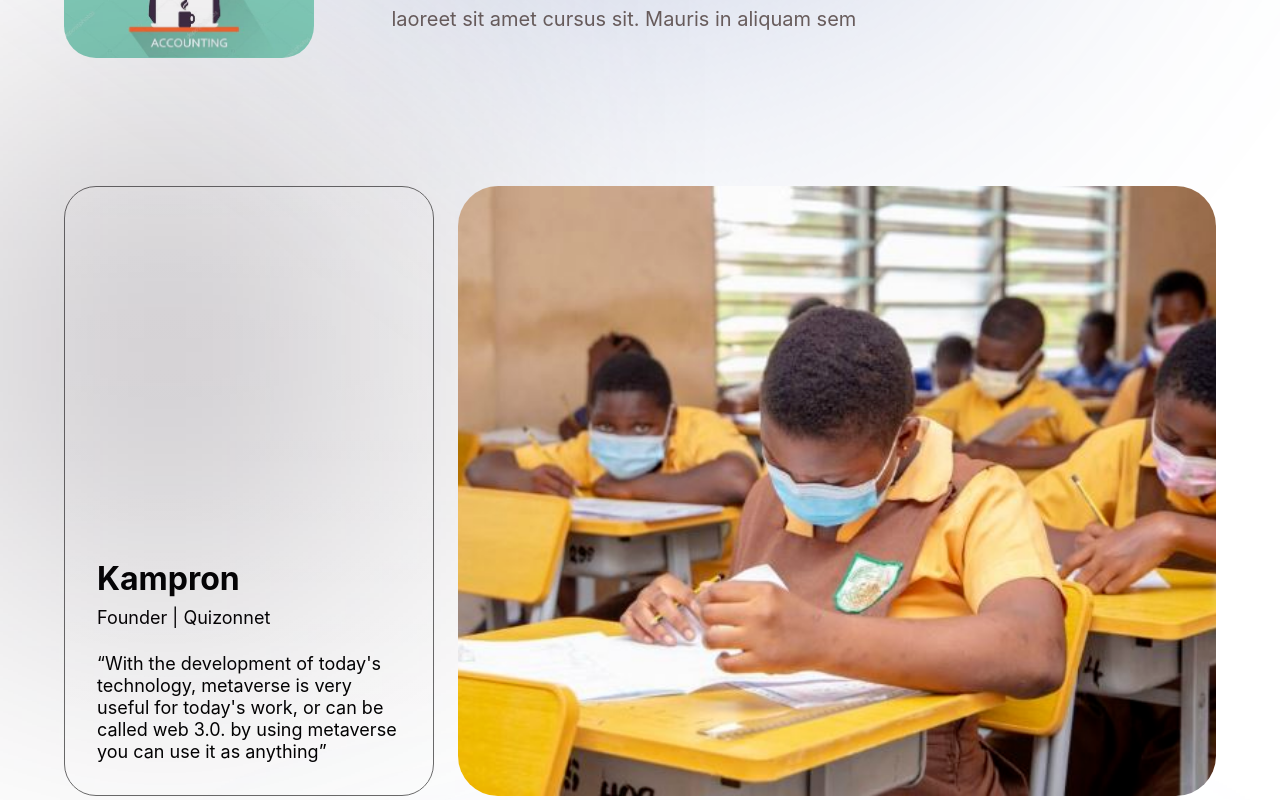
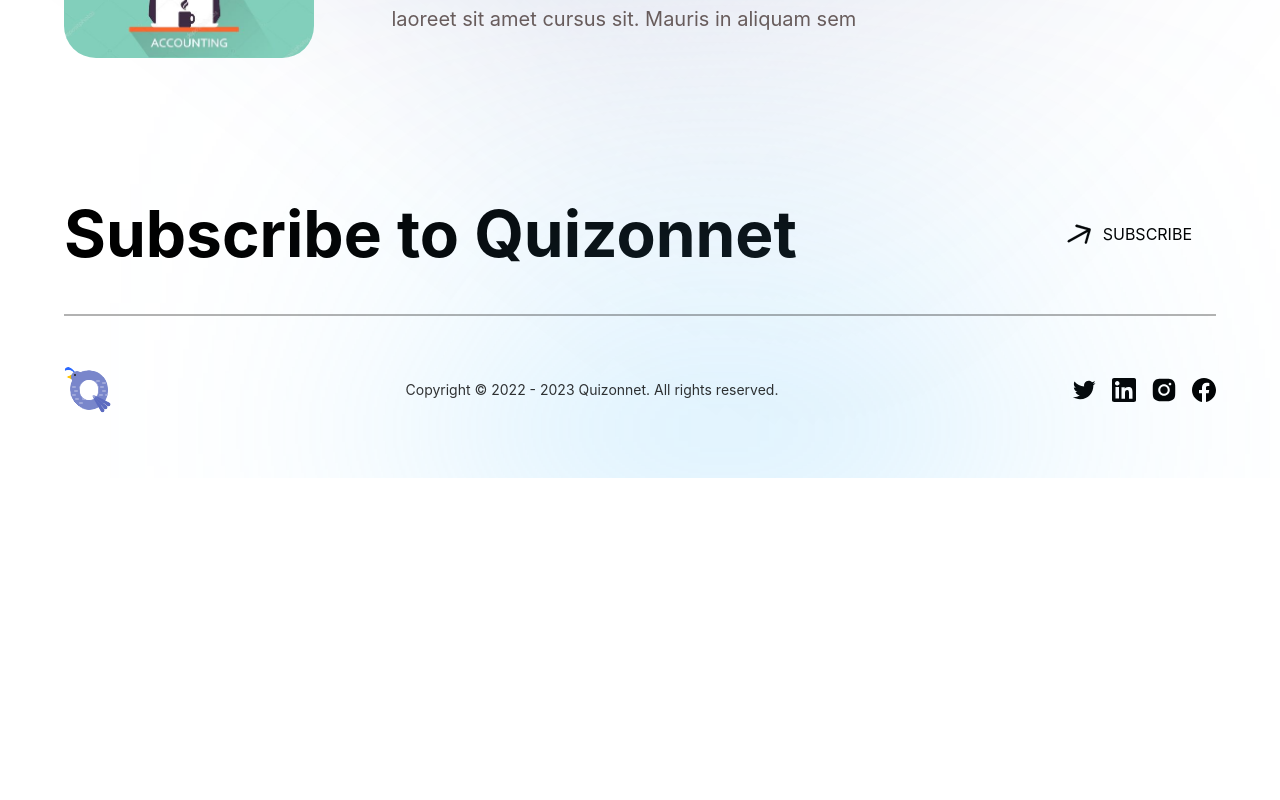
Before and after one commit to Kampron/quizonnet1, a React (Vite) app: page / in a window 1280 px wide. Shown: the part 5800-6600 px from the top of the page. After the commit the page ends 6278 px from the top, so only its background shows below. Built offline with nearby package versions, Linux system fonts and the light colour scheme.

Commit message:
feedback

```diff
--- a/src/pages/Home.jsx
+++ b/src/pages/Home.jsx
@@ -37,7 +37,7 @@
         <div className="relative">
           <Upcoming />
           <div className="gradient-04 z-0"/>
-         <Feedback />
+         {/* <Feedback /> */}
         </div>
         <Footer />
     </div>
```
